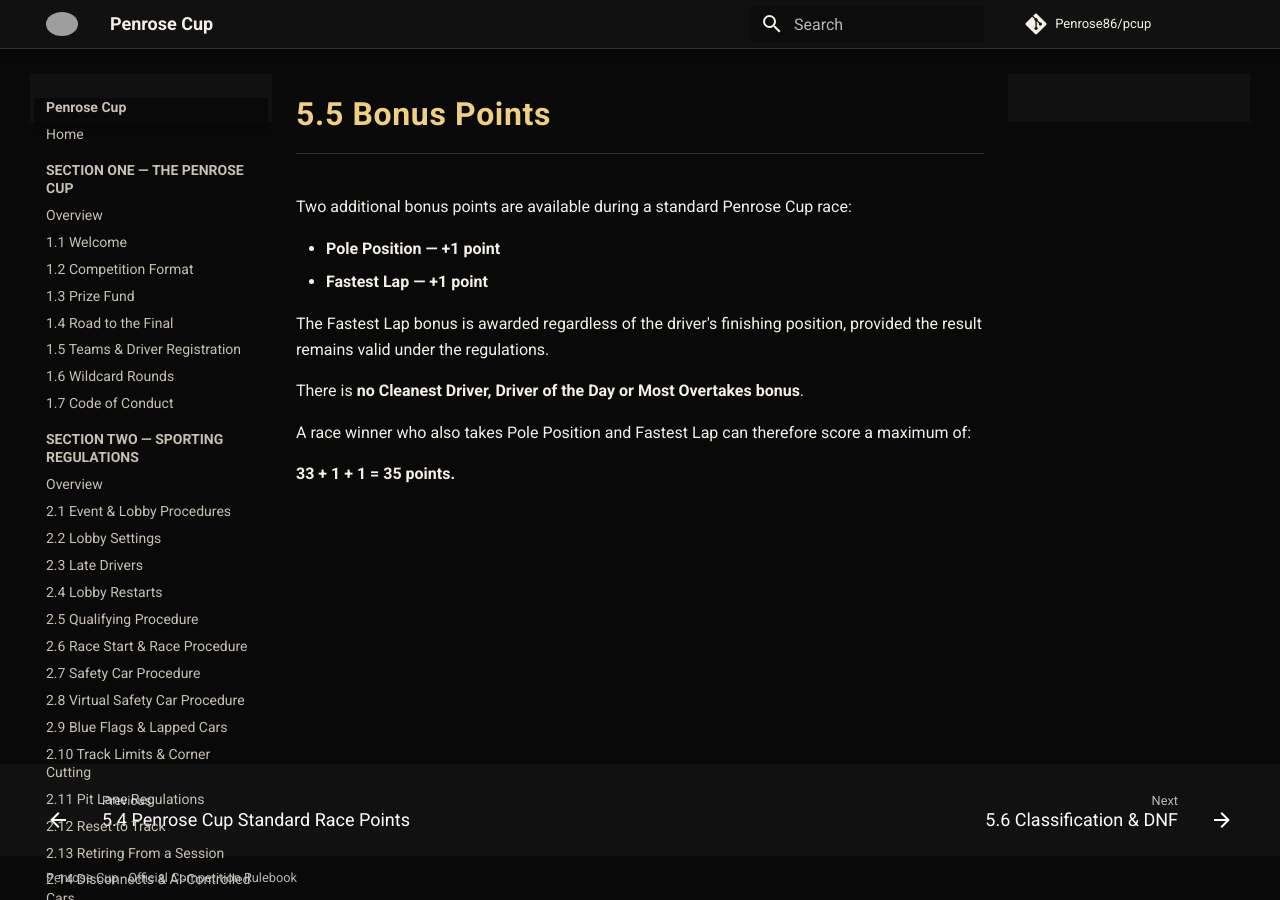
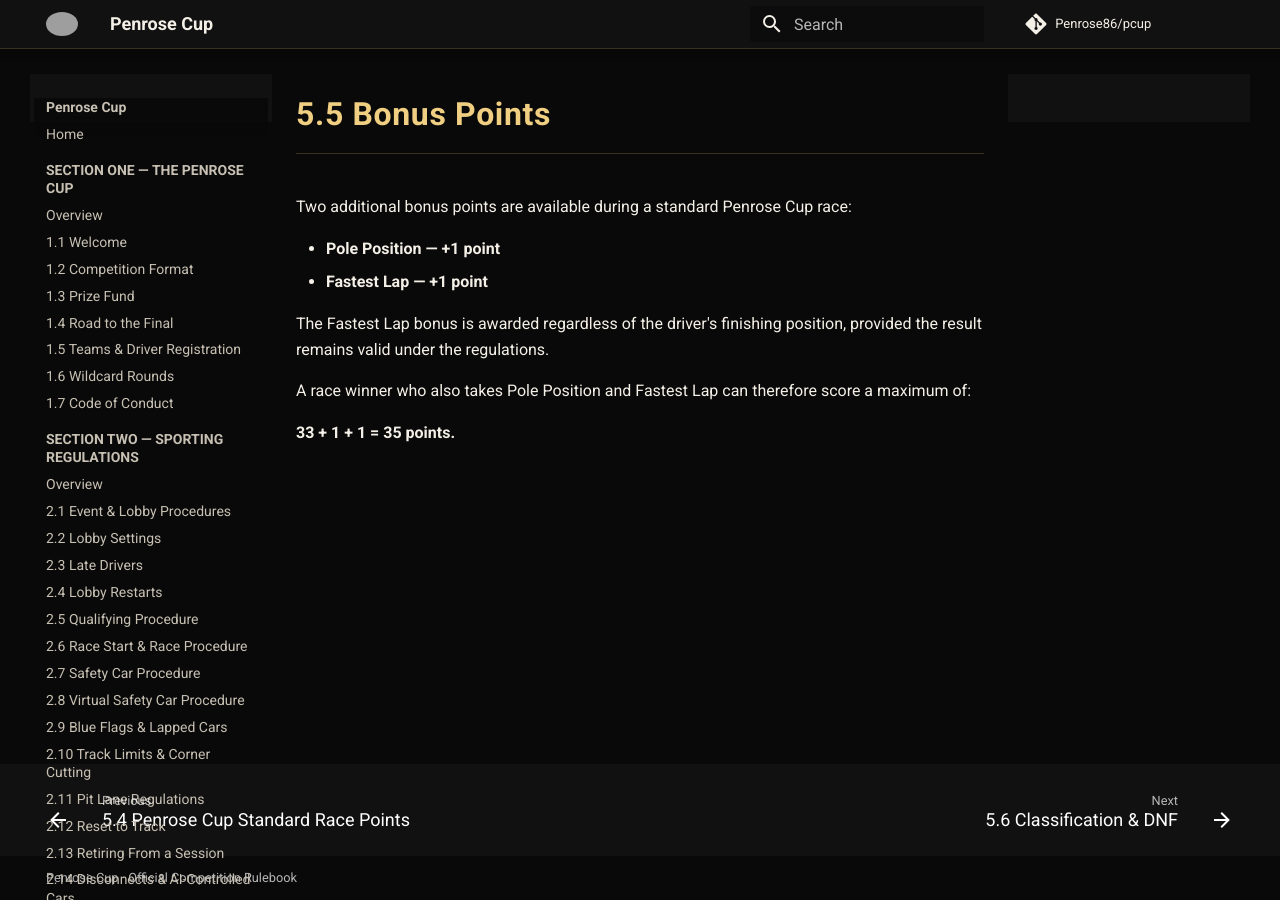
Before and after one commit to Penrose86/pcup, an MkDocs documentation site: the page built from docs/section-five/bonus-points.md, in a window 1280 px wide. Built offline with MkDocs 1.6.1 and Material for MkDocs 9.7.7, drawn with Linux system fonts in a browser that asks for light colours; comment, search, counter and statistics services are not loaded; grey boxes are pictures that could not be loaded.

Commit message:
Remove Cleanest Driver bonus references

```diff
--- a/docs/section-five/bonus-points.md
+++ b/docs/section-five/bonus-points.md
@@ -7,8 +7,6 @@ Two additional bonus points are available during a standard Penrose Cup race:
 
 The Fastest Lap bonus is awarded regardless of the driver's finishing position, provided the result remains valid under the regulations.
 
-There is **no Cleanest Driver, Driver of the Day or Most Overtakes bonus**.
-
 A race winner who also takes Pole Position and Fastest Lap can therefore score a maximum of:
 
 **33 + 1 + 1 = 35 points.**
```
Also changed, not shown: docs/section-five/dns-disqualification.md (+0 -1 lines).
